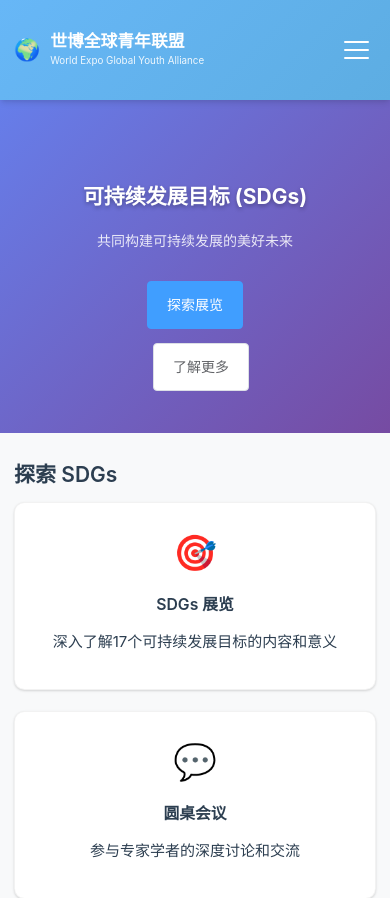
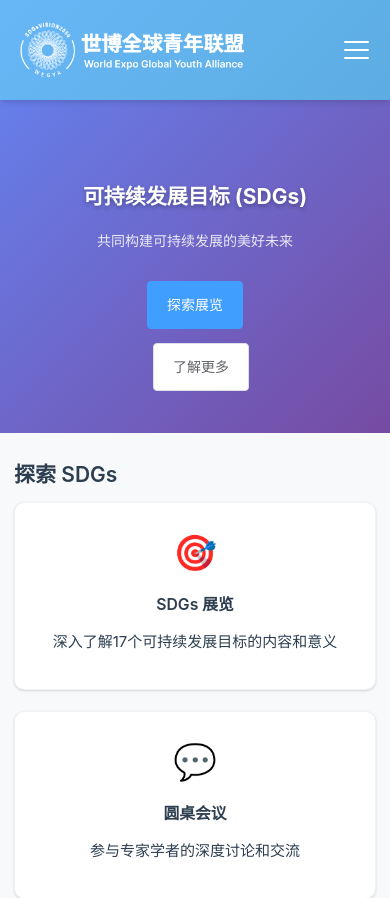
Before and after one commit to Geoseanlee/sdge_summit_page, a Vue app in the folder sdgs-user/: page / in a window 390 px wide. Shown: the top 898 px of the page. Built offline with nearby package versions, Linux system fonts and the light colour scheme.

Commit message:
修改logo

```diff
--- a/sdgs-user/src/App.vue
+++ b/sdgs-user/src/App.vue
@@ -43,11 +43,7 @@ const closeMenu = () => {
           <!-- Logo -->
           <div class="nav-logo">
             <router-link to="/" class="logo-link">
-              <span class="logo-icon">🌍</span>
-              <div class="logo-text-container">
-                <span class="logo-text">世博全球青年联盟</span>
-                <span class="logo-subtitle">World Expo Global Youth Alliance</span>
-              </div>
+              <img src="/expo_logo.png" alt="World Expo Global Youth Alliance Logo" class="logo-image" />
             </router-link>
           </div>
 
@@ -165,57 +161,15 @@ const closeMenu = () => {
   transition: var(--transition-base);
 }
 
-.logo-icon {
-  font-size: 1.8rem;
-  margin-right: 15px;
-}
-
-.logo-text-container {
-  display: flex;
-  flex-direction: column;
-  align-items: flex-start;
+.logo-image {
+  height: 80px; /* Adjust as needed */
+  width: auto;
+  transition: var(--transition-base);
 }
 
 @media (max-width: 767px) {
-  .nav-logo .logo-link {
-    font-size: 1.1rem;
-  }
-
-  .logo-icon {
-    font-size: 1.5rem;
-    margin-right: 10px;
-  }
-}
-
-.logo-text {
-  color: white;
-  font-weight: 700;
-  font-size: 1.8rem;
-  line-height: 1.2;
-}
-
-.logo-subtitle {
-  color: rgba(255, 255, 255, 0.9);
-  font-weight: 400;
-  font-size: 1.1rem;
-  margin-top: 2px;
-}
-
-@media (max-width: 1023px) {
-  .logo-text {
-    font-size: 1.5rem;
-  }
-  .logo-subtitle {
-    font-size: 0.9rem;
-  }
-}
-
-@media (max-width: 480px) {
-  .logo-text {
-    font-size: 1.2rem;
-  }
-  .logo-subtitle {
-    font-size: 0.7rem;
+  .logo-image {
+    height: 60px; /* Adjust for smaller screens */
   }
 }
 
--- a/sdgs-user/src/router/index.js
+++ b/sdgs-user/src/router/index.js
@@ -60,6 +60,12 @@ const router = createRouter({
             name: 'test-oss',
             component: () => import('../views/TestOssView.vue'),
         },
+        {
+            // Catcher for unmatched routes
+            path: '/:pathMatch(.*)*',
+            name: 'not-found',
+            component: () => import('../views/NotFoundView.vue'),
+        },
     ],
 })
 
--- /dev/null
+++ b/sdgs-user/src/views/NotFoundView.vue
@@ -0,0 +1,81 @@
+<template>
+  <div class="not-found-container">
+    <div class="not-found-content">
+      <h1>404</h1>
+      <h2>页面未找到</h2>
+      <p>抱歉，您要查找的页面不存在。它可能已被移动或删除。</p>
+      <router-link to="/" class="back-home-link">返回首页</router-link>
+    </div>
+  </div>
+</template>
+
+<script setup>
+// No script needed for this simple static page
+</script>
+
+<style scoped>
+.not-found-container {
+  display: flex;
+  flex-direction: column;
+  justify-content: center;
+  align-items: center;
+  min-height: 60vh; /* Make sure it takes up a good portion of the viewport */
+  text-align: center;
+  padding: var(--spacing-lg);
+  color: var(--color-text);
+}
+
+.not-found-content {
+  max-width: 600px;
+}
+
+.not-found-content h1 {
+  font-size: 8rem;
+  font-weight: 700;
+  color: #5dade2;
+  margin: 0;
+  line-height: 1;
+}
+
+.not-found-content h2 {
+  font-size: 2.5rem;
+  margin: var(--spacing-md) 0;
+  font-weight: 600;
+}
+
+.not-found-content p {
+  font-size: 1.2rem;
+  color: var(--color-text-soft);
+  margin-bottom: var(--spacing-xl);
+}
+
+.back-home-link {
+  display: inline-block;
+  padding: 12px 30px;
+  background-color: #5dade2;
+  color: white;
+  text-decoration: none;
+  font-weight: 600;
+  border-radius: var(--rounded-md);
+  transition: var(--transition-base);
+  box-shadow: var(--shadow-md);
+}
+
+.back-home-link:hover {
+  background-color: #4a98c8;
+  transform: translateY(-2px);
+  box-shadow: var(--shadow-lg);
+}
+
+@media (max-width: 767px) {
+  .not-found-content h1 {
+    font-size: 6rem;
+  }
+  .not-found-content h2 {
+    font-size: 2rem;
+  }
+  .not-found-content p {
+    font-size: 1rem;
+  }
+}
+</style>
```
Also changed, not shown: sdgs-user/public/expo_logo.png (added).
